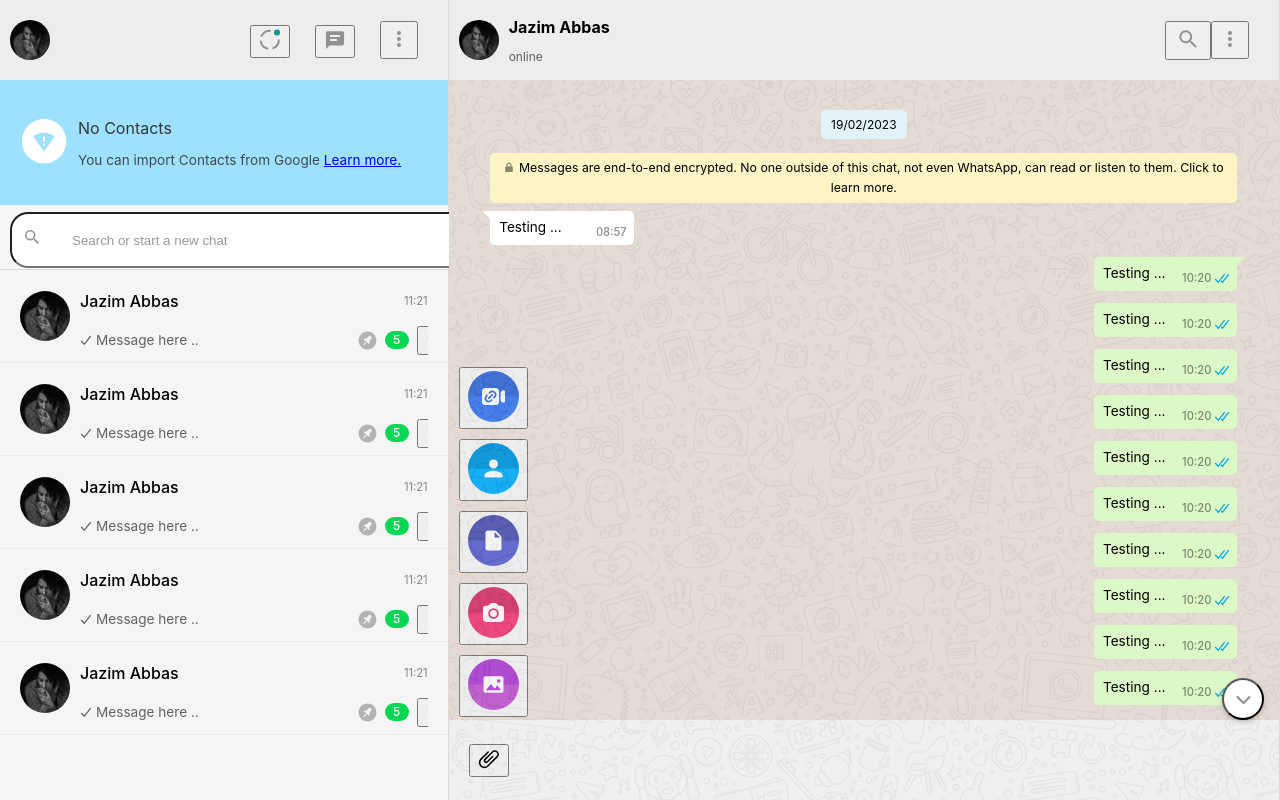
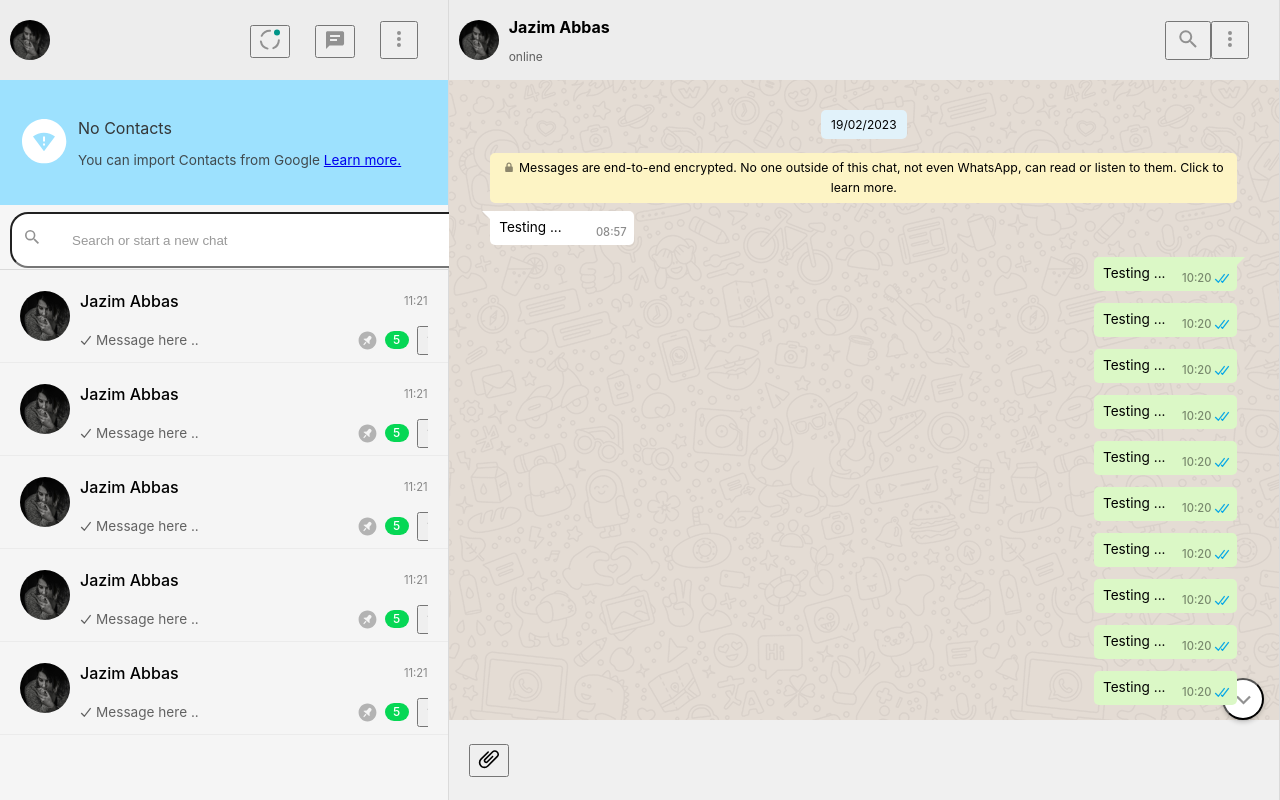
Before and after one commit to jazimabbas/whatsapp-web-ui, a React (Create React App) app: page / in a window 1280 px wide. Built offline with nearby package versions, Linux system fonts and the light colour scheme.

Commit message:
ChatRoom: show icons when clicked on attach button in Footer section

```diff
--- a/src/pages/chat/components/chat-room/footer/index.tsx
+++ b/src/pages/chat/components/chat-room/footer/index.tsx
@@ -1,4 +1,5 @@
 import Icon from "common/components/icons";
+import { useState } from "react";
 import styled from "styled-components";
 
 const Wrapper = styled.div`
@@ -26,14 +27,30 @@
   bottom: 50px;
 `;
 
-const Button = styled.button`
-  transform: scale(1);
-  opacity: 1;
+const Button = styled.button<{ readonly showIcon: boolean }>`
+  transform: ${(props) => (props.showIcon ? "scale(1)" : "scale(0)")};
+  opacity: ${(props) => (props.showIcon ? 1 : 0)};
   transition: all 0.5s ease;
   margin-bottom: 10px;
 
-  &:nth-of-type(n) {
-    transition-delay: 0.5s;
+  &:nth-of-type(1) {
+    transition-delay: 0.25s;
+  }
+
+  &:nth-of-type(2) {
+    transition-delay: 0.2s;
+  }
+
+  &:nth-of-type(3) {
+    transition-delay: 0.15s;
+  }
+
+  &:nth-of-type(4) {
+    transition-delay: 0.1s;
+  }
+
+  &:nth-of-type(5) {
+    transition-delay: 0.05s;
   }
 `;
 
@@ -46,15 +63,17 @@
 ];
 
 export default function Footer() {
+  const [showIcons, setShowIcons] = useState(false);
+
   return (
     <Wrapper>
       <IconsWrapper>
-        <AttachButton>
+        <AttachButton onClick={() => setShowIcons(!showIcons)}>
           <Icon id="attach" />
         </AttachButton>
         <ButtonsContainer>
           {attachButtons.map((btn) => (
-            <Button key={btn.label}>
+            <Button showIcon={showIcons} key={btn.label}>
               <Icon id={btn.icon} />
             </Button>
           ))}
--- a/src/pages/chat/components/chat-room/index.tsx
+++ b/src/pages/chat/components/chat-room/index.tsx
@@ -33,6 +33,7 @@
 const FooterContainer = styled.div`
   background: rgb(240, 240, 240);
   position: relative;
+  z-index: 1;
 `;
 
 const ScrollButton = styled.button`
```
